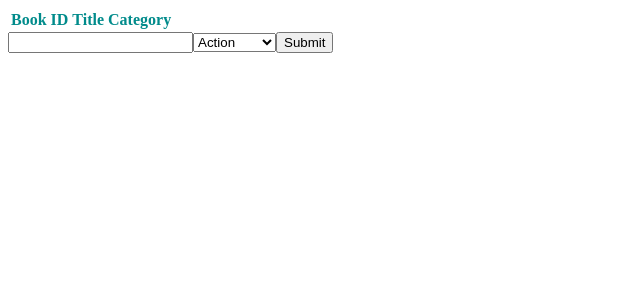
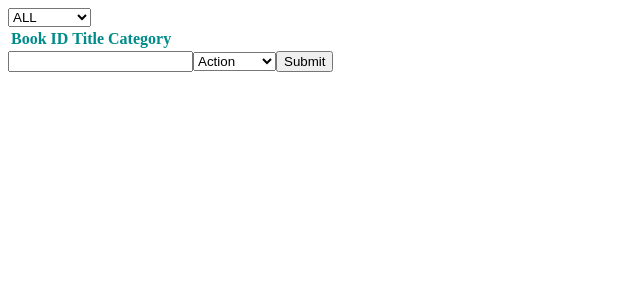
Before and after one commit to Moreneecoder/bookstore, a React (Create React App) app: page / in a window 1280 px wide. Shown: the top 300 px of the page, without its empty margins (0-640 px from the left). Built offline with nearby package versions, Linux system fonts and the light colour scheme.

Commit message:
Implement filter feature

```diff
--- a/src/actions/index.js
+++ b/src/actions/index.js
@@ -12,9 +12,9 @@ const removeBook = (book) => ({
   book,
 });
 
-const changeFilter = (filter) => ({
+const changeFilter = (category) => ({
   type: CHANGE_FILTER,
-  filter,
+  filter: category,
 });
 
 export { createBook, removeBook, changeFilter };
--- /dev/null
+++ b/src/components/CategoryFilter.js
@@ -0,0 +1,23 @@
+import PropTypes from 'prop-types';
+
+const categories = ['ALL', 'Action', 'Biography', 'History', 'Horror', 'Kids', 'Learning', 'Sci-Fi'];
+
+const CategoryFilter = (props) => {
+  const { handleChange } = props;
+  let idx = 0;
+
+  return (
+    <select name="categories" onChange={(e) => handleChange(e.target.value)}>
+      {categories.map((item) => {
+        idx += 1;
+        return (<option value={item} key={idx}>{item}</option>);
+      })}
+    </select>
+  );
+};
+
+CategoryFilter.propTypes = {
+  handleChange: PropTypes.func.isRequired,
+};
+
+export default CategoryFilter;
--- a/src/containers/BooksList.js
+++ b/src/containers/BooksList.js
@@ -1,13 +1,24 @@
 import { connect } from 'react-redux';
 import PropTypes from 'prop-types';
 import Book from '../components/Book';
-import { removeBook } from '../actions';
+import CategoryFilter from '../components/CategoryFilter';
+import { removeBook, changeFilter } from '../actions';
 
 const BooksList = (props) => {
-  const { books, removeExistingBook } = props;
+  const {
+    books, filter, removeExistingBook, changeBookFilter,
+  } = props;
+
+  const handleFilterChange = (category) => {
+    changeBookFilter(category);
+  };
+
+  const filteredBooks = () => (filter === 'ALL' ? books : books.filter((book) => book.category === filter));
 
   return (
     <div className="BooksList">
+      <CategoryFilter handleChange={handleFilterChange} />
+
       <table>
         <thead>
           <tr>
@@ -18,7 +29,7 @@ const BooksList = (props) => {
         </thead>
 
         <tbody>
-          {books.map((item) => {
+          {filteredBooks().map((item) => {
             const { id } = item;
             return (<Book key={id} book={item} handleClick={removeExistingBook} />);
           })}
@@ -38,7 +49,9 @@ BooksList.propTypes = {
     title: PropTypes.string.isRequired,
     category: PropTypes.string.isRequired,
   })),
+  filter: PropTypes.string.isRequired,
   removeExistingBook: PropTypes.func.isRequired,
+  changeBookFilter: PropTypes.func.isRequired,
 };
 
 const mapStateToProps = (state) => (state);
@@ -47,6 +60,9 @@ const mapDispatchToProps = (dispatch) => ({
   removeExistingBook: (book) => {
     dispatch(removeBook(book));
   },
+  changeBookFilter: (filter) => {
+    dispatch(changeFilter(filter));
+  },
 });
 
 const BooksListContainer = connect(mapStateToProps, mapDispatchToProps)(BooksList);
--- a/src/reducers/books.js
+++ b/src/reducers/books.js
@@ -1,6 +1,7 @@
 const initialState = [];
 
 const booksReducer = (state = initialState, action) => {
+  console.log(action);
   let output;
   switch (action.type) {
     case 'CREATE_BOOK':
--- a/src/reducers/filter.js
+++ b/src/reducers/filter.js
@@ -1,5 +1,6 @@
 const filterReducer = (state = 'ALL', action) => {
   let output;
+  console.log(action);
   switch (action.type) {
     case 'CHANGE_FILTER':
       output = action.filter;
@@ -7,7 +8,7 @@ const filterReducer = (state = 'ALL', action) => {
     default:
       output = state;
   }
-
+  console.log(output);
   return output;
 };
 
```
